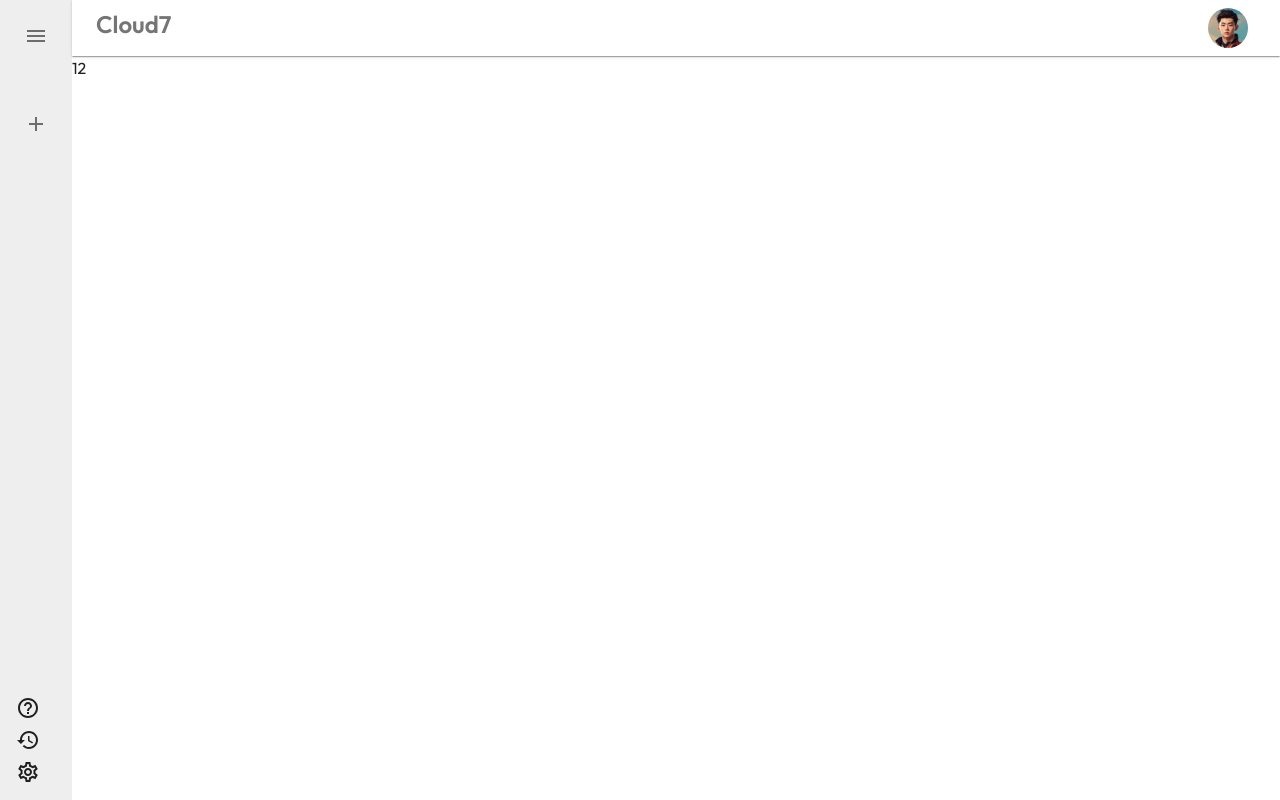
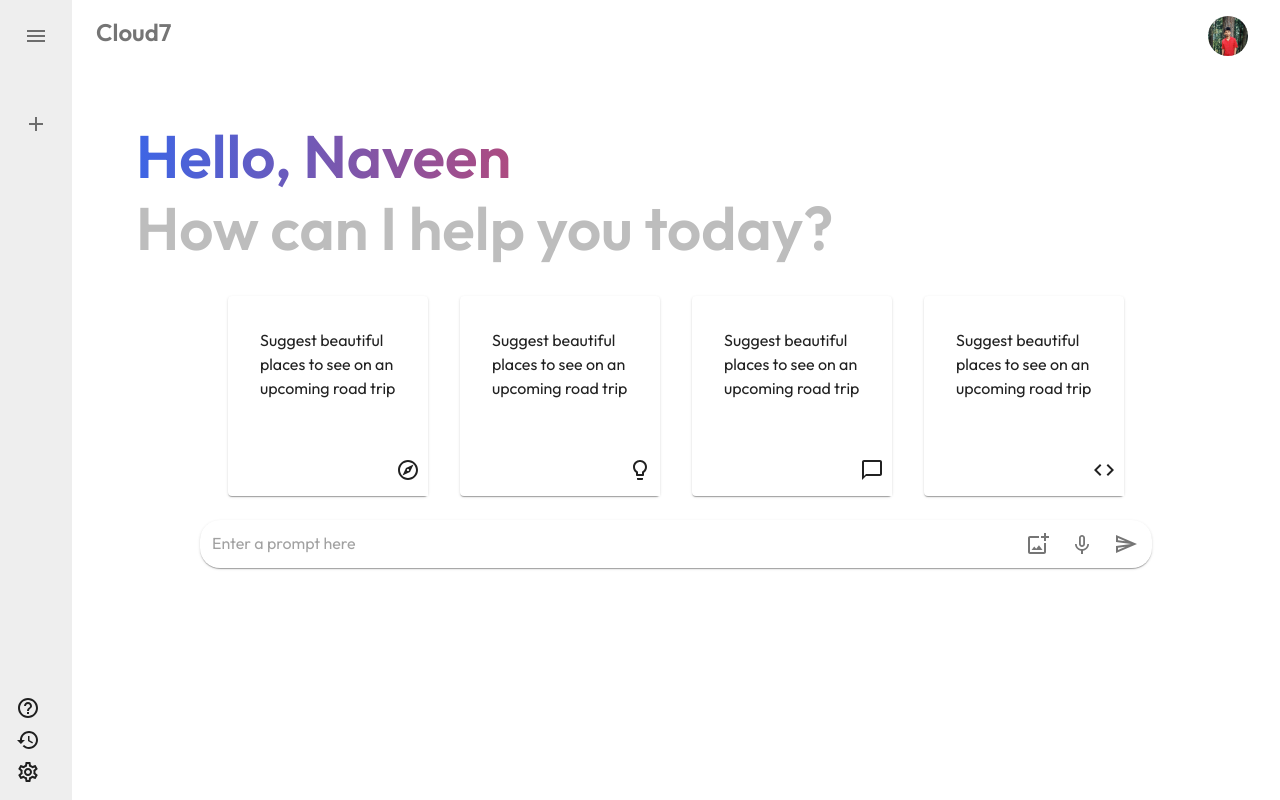
Before and after one commit to Naveen-Lankesha/Cloud-AI, a React (Vite) app: page / in a window 1280 px wide. Built offline with nearby package versions, Linux system fonts and the light colour scheme.

Commit message:
Basic Structure V1.1

```diff
--- /dev/null
+++ b/src/components/Card/Card.jsx
@@ -0,0 +1,31 @@
+import { Box, Paper, Typography } from "@mui/material";
+import React from "react";
+
+import ExploreOutlinedIcon from "@mui/icons-material/ExploreOutlined";
+
+const Card = ({ size, padding, text, icon }) => {
+  return (
+    <Paper
+      flex={1}
+      sx={{
+        width: size,
+        height: size,
+        position: "relative",
+        p: padding,
+      }}>
+      <Typography>{text}</Typography>
+      <Box
+        sx={{
+          position: "absolute",
+          bottom: 0,
+          right: 0,
+          padding: 1,
+          background: "white",
+        }}>
+        {icon}
+      </Box>
+    </Paper>
+  );
+};
+
+export default Card;
--- a/src/components/Main/Main.jsx
+++ b/src/components/Main/Main.jsx
@@ -1,13 +1,112 @@
-import { Avatar, Box, Paper, Stack, Typography } from "@mui/material";
+import {
+  Avatar,
+  Box,
+  Divider,
+  InputBase,
+  Paper,
+  Stack,
+  TextField,
+  Typography,
+} from "@mui/material";
 import React from "react";
 import { assets } from "../../assets/assets";
 import Navbar from "../Navbar/Navbar";
+import { grey } from "@mui/material/colors";
+
+import ExploreOutlinedIcon from "@mui/icons-material/ExploreOutlined";
+import LightbulbOutlinedIcon from "@mui/icons-material/LightbulbOutlined";
+import ChatBubbleOutlineOutlinedIcon from "@mui/icons-material/ChatBubbleOutlineOutlined";
+import CodeOutlinedIcon from "@mui/icons-material/CodeOutlined";
+import IconButton from "@mui/material/IconButton";
+import AddPhotoAlternateOutlinedIcon from "@mui/icons-material/AddPhotoAlternateOutlined";
+import KeyboardVoiceOutlinedIcon from "@mui/icons-material/KeyboardVoiceOutlined";
+import SendOutlinedIcon from "@mui/icons-material/SendOutlined";
+
+import Card from "../Card/Card";
+import { Add } from "@mui/icons-material";
 
 const Main = () => {
+  const size = 200;
+  const padding = 4;
   return (
     <Box>
       <Navbar />
-      <Box flex={1}>12</Box>
+      <Box flex={1} sx={{ p: 8 }}>
+        <Typography
+          variant="h2"
+          sx={{
+            background:
+              "linear-gradient(90deg, rgba(61, 101, 229, 1) 0%, rgba(223, 64, 84, 1) 50%)",
+            WebkitBackgroundClip: "text",
+            WebkitTextFillColor: "transparent",
+          }}>
+          Hello, Naveen
+        </Typography>
+        <Typography variant="h2" sx={{ color: grey[400] }}>
+          How can I help you today?
+        </Typography>
+        <Stack
+          direction={"row"}
+          spacing={4}
+          sx={{
+            mt: 4,
+            pl: 8,
+            pr: 8,
+
+            justifyContent: "center",
+          }}>
+          <Card
+            size={size}
+            padding={padding}
+            text={"Suggest beautiful places to see on an upcoming road trip"}
+            icon={<ExploreOutlinedIcon />}
+          />
+          <Card
+            size={size}
+            padding={padding}
+            text={"Suggest beautiful places to see on an upcoming road trip"}
+            icon={<LightbulbOutlinedIcon />}
+          />
+          <Card
+            size={size}
+            padding={padding}
+            text={"Suggest beautiful places to see on an upcoming road trip"}
+            icon={<ChatBubbleOutlineOutlinedIcon />}
+          />
+          <Card
+            size={size}
+            padding={padding}
+            text={"Suggest beautiful places to see on an upcoming road trip"}
+            icon={<CodeOutlinedIcon />}
+          />
+        </Stack>
+        <Box sx={{ mt: 3, pl: 8, pr: 8 }}>
+          <Paper
+            component="form"
+            sx={{
+              borderRadius: 5,
+              p: "2px 4px",
+              display: "flex",
+              alignItems: "center",
+            }}>
+            <InputBase
+              sx={{ ml: 1, flex: 1 }}
+              placeholder="Enter a prompt here"
+              //   inputProps={{ "aria-label": "search google maps" }}
+            />
+            <IconButton type="button" sx={{ p: "10px" }} aria-label="AddImage">
+              <AddPhotoAlternateOutlinedIcon />
+            </IconButton>
+            <IconButton type="button" sx={{ p: "10px" }} aria-label="AddImage">
+              <KeyboardVoiceOutlinedIcon />
+            </IconButton>
+            {/* <Divider sx={{ height: 28, m: 0.5 }} orientation="vertical" /> */}
+            <IconButton sx={{ p: "10px" }} aria-label="directions">
+              <SendOutlinedIcon />
+            </IconButton>
+          </Paper>
+        </Box>
+      </Box>
     </Box>
   );
 };
--- a/src/components/Navbar/Navbar.jsx
+++ b/src/components/Navbar/Navbar.jsx
@@ -5,7 +5,7 @@
 
 const Navbar = () => {
   return (
-    <Paper sx={{ borderRadius: 0, p: 1, pl: 3, pr: 4 }}>
+    <Paper elevation={0} sx={{ borderRadius: 0, pt: 2, pl: 3, pr: 4 }}>
       <Stack display={"flex"} flexDirection={"row"}>
         <Typography
           variant="h5"
```
Also changed, not shown: src/assets/assets.js (+17 -17 lines), src/assets/user_icon.jpg (added), src/assets/user_icon.png (deleted).
